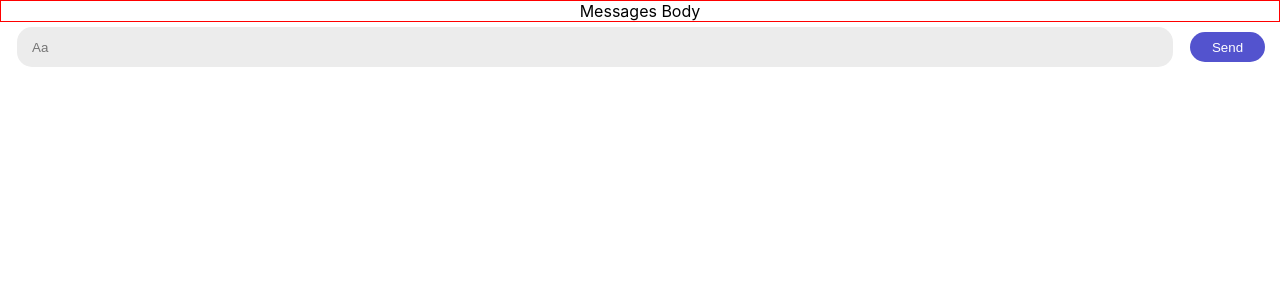
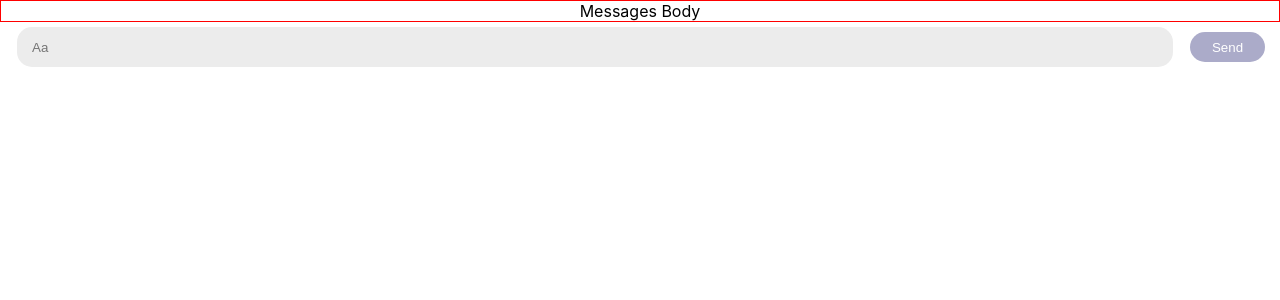
Before and after one commit to nikosgi/chat, a React (Create React App) app in the folder client/: page / in a window 1280 px wide. Shown: the top 300 px of the page. Built offline with nearby package versions, Linux system fonts and the light colour scheme.

Commit message:
feat: add event listeners to enable enter sent message funcionality

```diff
--- a/client/src/App/Input/index.css
+++ b/client/src/App/Input/index.css
@@ -31,8 +31,10 @@
   color: white;
 }
 
-.Input-button:disabled {
-  background-color: rgb(133, 133, 199);
+.Input-button:disabled, .Input-button:disabled:hover, .Input-button:disabled:focus {
+  background-color: rgb(171, 171, 201);
+  border: 0px;
+  cursor: not-allowed;
 }
 
 .Input-button:focus, .Input-button:hover {
--- a/client/src/App/Input/index.jsx
+++ b/client/src/App/Input/index.jsx
@@ -1,15 +1,46 @@
-import { useState } from "react"
+import { useEffect, useState } from "react"
 import "./index.css"
 
 const Input = props => {
   const [input, setInput] = useState('')
 
-  const onChange = e => setInput(e.target.value)
+  useEffect( () => {
+
+  }, )
+
+  const onFocus = () => {
+    window.addEventListener('keypress', handleKeyPress)
+  }
+
+  const onBlur = () => {
+    window.removeEventListener('keypress', handleKeyPress)
+  }
+
+  const handleKeyPress = key => {
+    console.log(key)
+  }
+  const handleChange = e => setInput(e.target.value)
+  const sendMessage = e => {
+
+  }
 
   return (
     <div className="Input-root">
-      <input placeholder="Aa" onChange={onChange} value={input} className="Input"/>
-      <button className="Input-button">Send</button>
+      <input
+        className="Input"
+        placeholder="Aa"
+        value={input}
+        onChange={handleChange}
+        onFocus={onFocus}
+        onBlur={onBlur}
+      />
+      <button
+        className="Input-button"
+        disabled={input === ''}
+        onClick={sendMessage}
+      >
+          Send
+      </button>
     </div>
   )
 }
```
